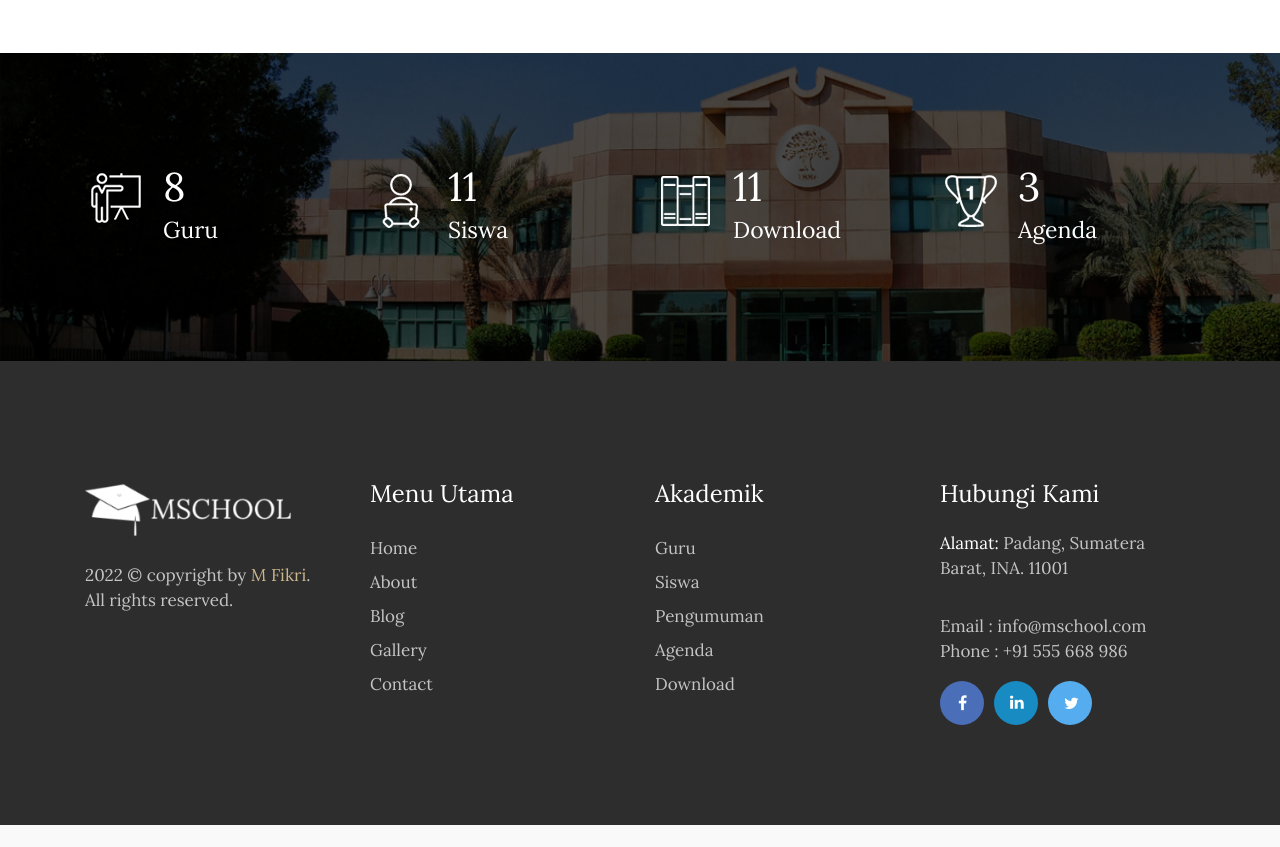
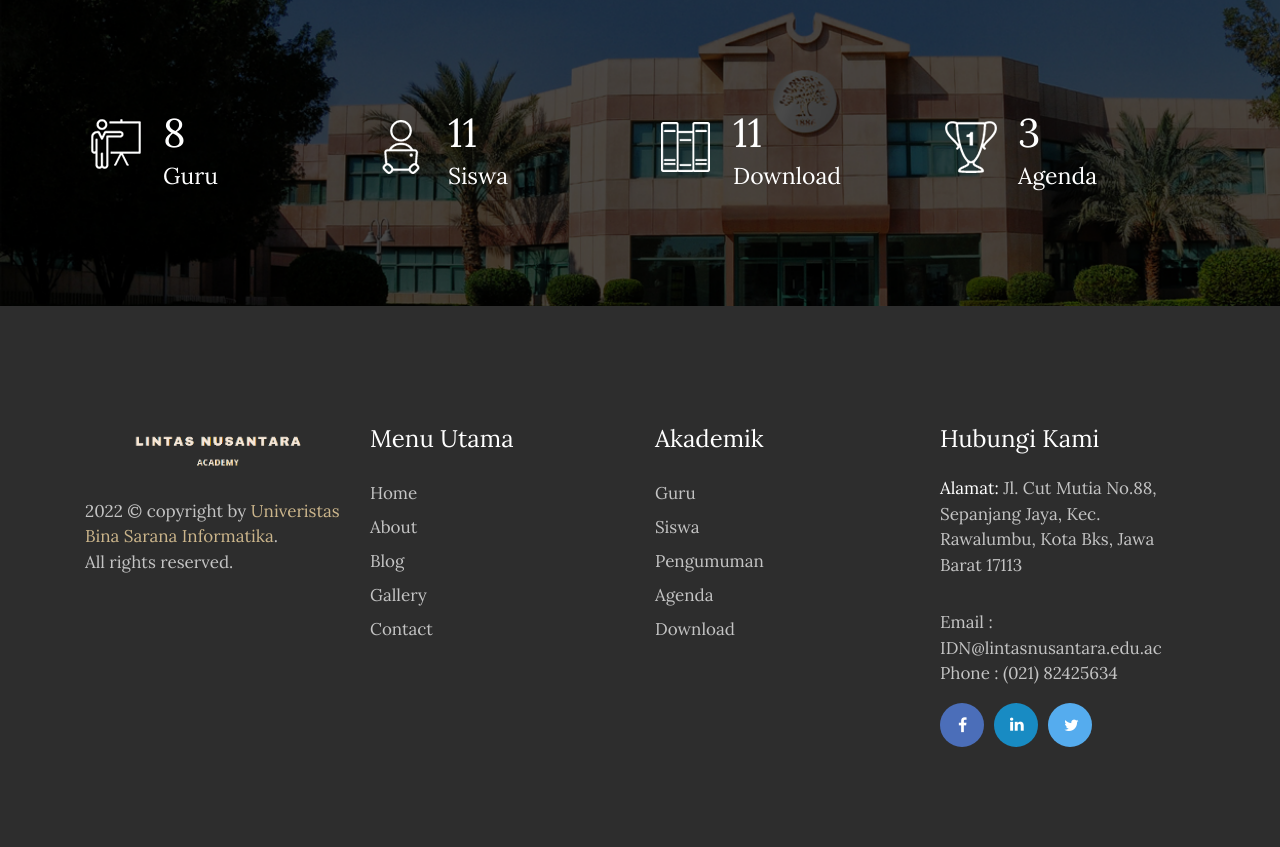
Before and after one commit to alifandiya/WPI_M.Alif.Nasrullah, a CodeIgniter app: page /mschool/ in a window 1280 px wide. Shown: the part 2571-3418 px from the top of the page. Before the commit the page ends 3396 px from the top, so only its background shows below. Run offline with CodeIgniter, Linux system fonts and the light colour scheme; data comes from the database, SQL or seed files in the repository.

Commit message:
mengedit syntax header footer laman depan untuk logo dan alamaat

```diff
--- a/application/views/depan/v_home.php
+++ b/application/views/depan/v_home.php
@@ -6,7 +6,7 @@
     <meta charset="utf-8">
     <meta name="viewport" content="width=device-width, initial-scale=1, shrink-to-fit=no">
     <title>Lintas Nusantara - Selamat Datang di Portal Informasi Sekolah Lintas Nusantara</title>
-    <link rel="shorcut icon" href="<?php echo base_url().'theme/images/icon.png'?>">
+    <link rel="shorcut icon" href="<?php echo base_url().'assets/images/favicon_ln.png'?>">
     <!-- Bootstrap CSS -->
     <link rel="stylesheet" href="<?php echo base_url().'theme/css/bootstrap.min.css'?>">
     <!-- Google Fonts -->
@@ -37,13 +37,13 @@
                 <div class="col-xs-6 col-sm-8 col-md-9">
                     <div class="header-top_address">
                         <div class="header-top_list">
-                            <span class="icon-phone"></span>00 55 22 66
+                            <span class="icon-phone"></span>(021) 82425634
                         </div>
                         <div class="header-top_list">
-                            <span class="icon-envelope-open"></span>info@lintasnusantara.com
+                            <span class="icon-envelope-open"></span>IDN@lintasnusantara.edu.ac
                         </div>
                         <div class="header-top_list">
-                            <span class="icon-location-pin"></span>Padang, Sumatera Barat, INA. 11001
+                            <span class="icon-location-pin"></span>Jl. Cut Mutia No.88, Sepanjang Jaya, Kec. Rawalumbu, Kota Bks, Jawa Barat 17113
                         </div>
                     </div>
                     <div class="header-top_login2">
@@ -66,7 +66,7 @@
                         <button class="navbar-toggler navbar-toggler2 navbar-toggler-right" type="button" data-toggle="collapse" data-target="#navbarNavDropdown">
                             <span class="icon-menu"></span>
                         </button>
-                        <a href="<?php echo site_url('');?>" class="navbar-brand nav-brand2"><img class="img img-responsive" width="200px;" src="<?php echo base_url().'theme/images/logo-dark.png'?>"></a>
+                        <a href="<?php echo site_url('');?>" class="navbar-brand nav-brand2"><img class="img img-responsive" width="320x;" src="<?php echo base_url().'theme/images/lnjoin.png'?>"></a>
                         <div class="collapse navbar-collapse justify-content-end" id="navbarNavDropdown">
                             <ul class="navbar-nav">
                                 <li class="nav-item">
@@ -170,7 +170,7 @@
         <div class="row">
             <div class="col-md-8">
                <h2>Welcome</h2>
-               <p>Kami Menyambut baik terbitnya Website MSCHOOL yang baru , dengan harapan dipublikasinya website ini sekolah berharap : Peningkatan layanan pendidikan kepada siswa, orangtua, dan masyarakat pada umumnya semakin meningkat. </p>
+               <p>Kami Menyambut baik terbitnya Website Lintas Nusantara Akademi yang baru , dengan harapan dipublikasinya website ini akademi berharap : Peningkatan layanan pendidikan kepada siswa, orangtua, dan masyarakat pada umumnya semakin meningkat. </p>
 
             </div>
             <div class="col-md-4">
@@ -304,9 +304,9 @@
             <div class="col-md-3">
                 <div class="foot-logo">
                     <a href="<?php echo site_url();?>">
-                        <img src="<?php echo base_url().'theme/images/logo-white.png'?>" class="img-fluid" alt="footer_logo">
+                        <img src="<?php echo base_url().'theme/images/ln_1.png'?>" class="img-fluid" alt="footer_logo">
                     </a>
-                    <p><?php echo date('Y');?> © copyright by <a href="http://mfikri.com" target="_blank">M Fikri</a>. <br>All rights reserved.</p>
+                    <p><?php echo date('Y');?> © copyright by <a href="https://www.bsi.ac.id/ubsi/index.js" target="_blank">Univeristas Bina Sarana Informatika</a>. <br>All rights reserved.</p>
                     </div>
                 </div>
                 <div class="col-md-3">
@@ -336,9 +336,9 @@
                 <div class="col-md-3">
                     <div class="address">
                         <h3>Hubungi Kami</h3>
-                        <p><span>Alamat: </span> Padang, Sumatera Barat, INA. 11001</p>
-                        <p>Email : info@mschool.com
-                            <br> Phone : +91 555 668 986</p>
+                        <p><span>Alamat: </span> Jl. Cut Mutia No.88, Sepanjang Jaya, Kec. Rawalumbu, Kota Bks, Jawa Barat 17113</p>
+                        <p>Email : IDN@lintasnusantara.edu.ac
+                            <br> Phone : (021) 82425634</p>
                             <ul class="footer-social-icons">
                                 <li><a href="#"><i class="fa fa-facebook fa-fb" aria-hidden="true"></i></a></li>
                                 <li><a href="#"><i class="fa fa-linkedin fa-in" aria-hidden="true"></i></a></li>
```
Also changed, not shown: application/views/depan/v_galeri.php (+10 -10 lines), application/views/depan/v_guru.php (+10 -10 lines), application/views/depan/v_pengumuman.php (+10 -10 lines), application/views/depan/v_siswa.php (+10 -10 lines).
